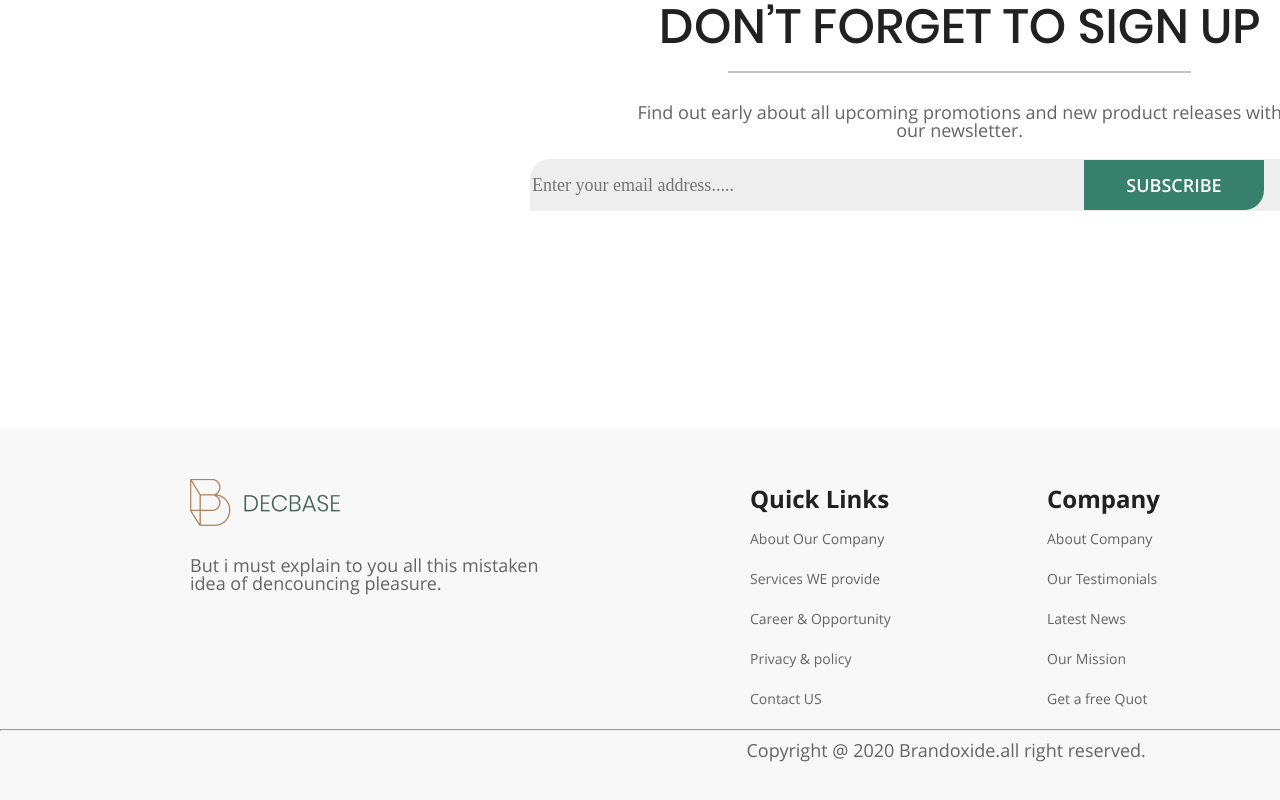
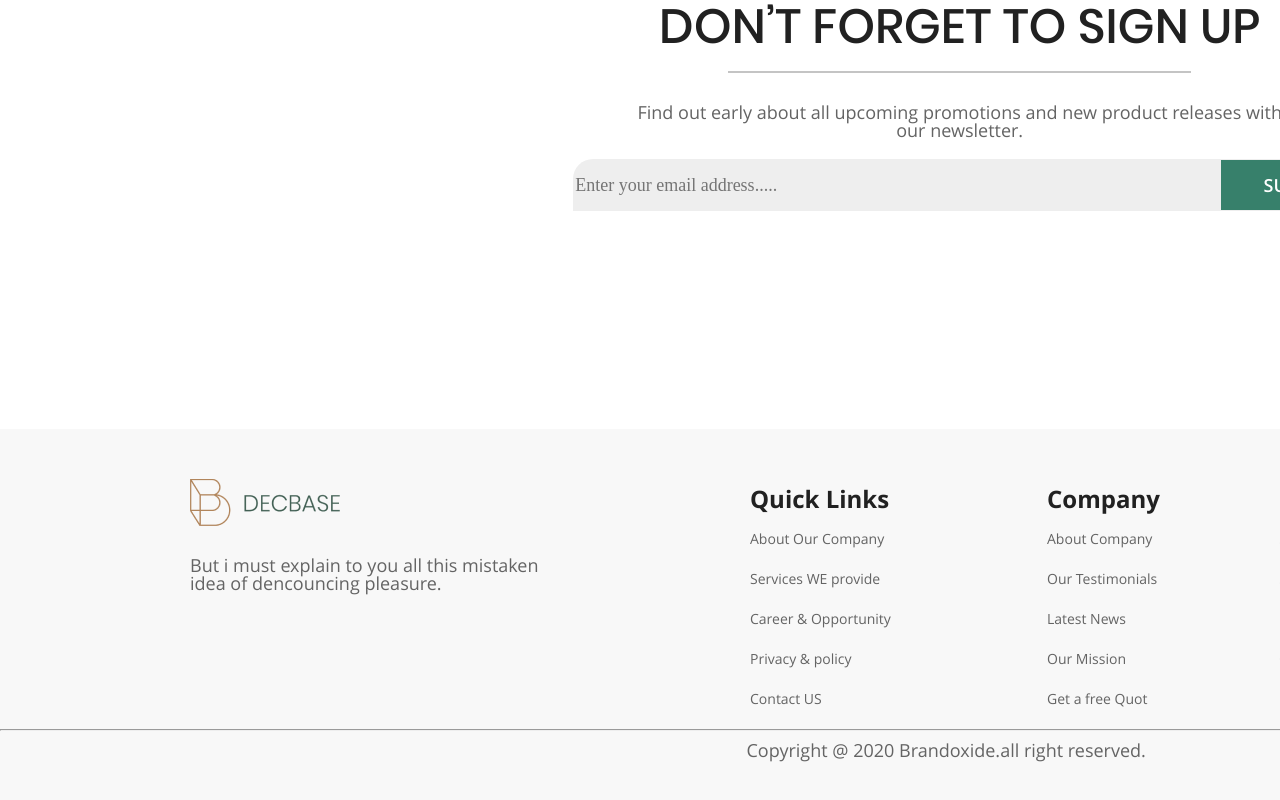
Before and after one commit to EgorZasmolin/praktika-uch-2-kurs, a plain HTML site: page index.html in a window 1280 px wide. Shown: the part 5671-6471 px from the top of the page. Drawn offline with Linux system fonts and the light colour scheme; a web font is replaced by a local one.

Commit message:
final commit

```diff
--- a/css/blocks/main8.css
+++ b/css/blocks/main8.css
@@ -33,13 +33,15 @@
   color: #646464;
 }
 .strokavvoda {
+  width: 921px;
   display: flex;
   justify-content: center;
   align-items: center;
   flex-direction: row;
-  margin-left: 10%;
+  margin-left: 30%;
 }
 .textvvoda1 {
+  position: relative;
   border: none;
   line-height: 50px;
   text-align: start;
@@ -55,8 +57,8 @@
   border-radius: 20px 0px;
 }
 .subscribe {
+  margin-left: 700px;
   position: absolute;
-  margin-left: 40%;
   display: flex;
   align-items: center;
   width: 180px;
--- a/index.html
+++ b/index.html
@@ -12,7 +12,6 @@
     <link rel="stylesheet" href="./css/blocks/main6.css" />
     <link rel="stylesheet" href="./css/blocks/main7.css" />
     <link rel="stylesheet" href="./css/blocks/main8.css" />
-    <link rel="stylesheet" href="./css/mainmobile.css" />
 
     <link rel="stylesheet" href="css/fonts/OpenSans/stylesheet.css" />
     <link rel="stylesheet" href="css/fonts/Raleway/stylesheet.css" />
```
